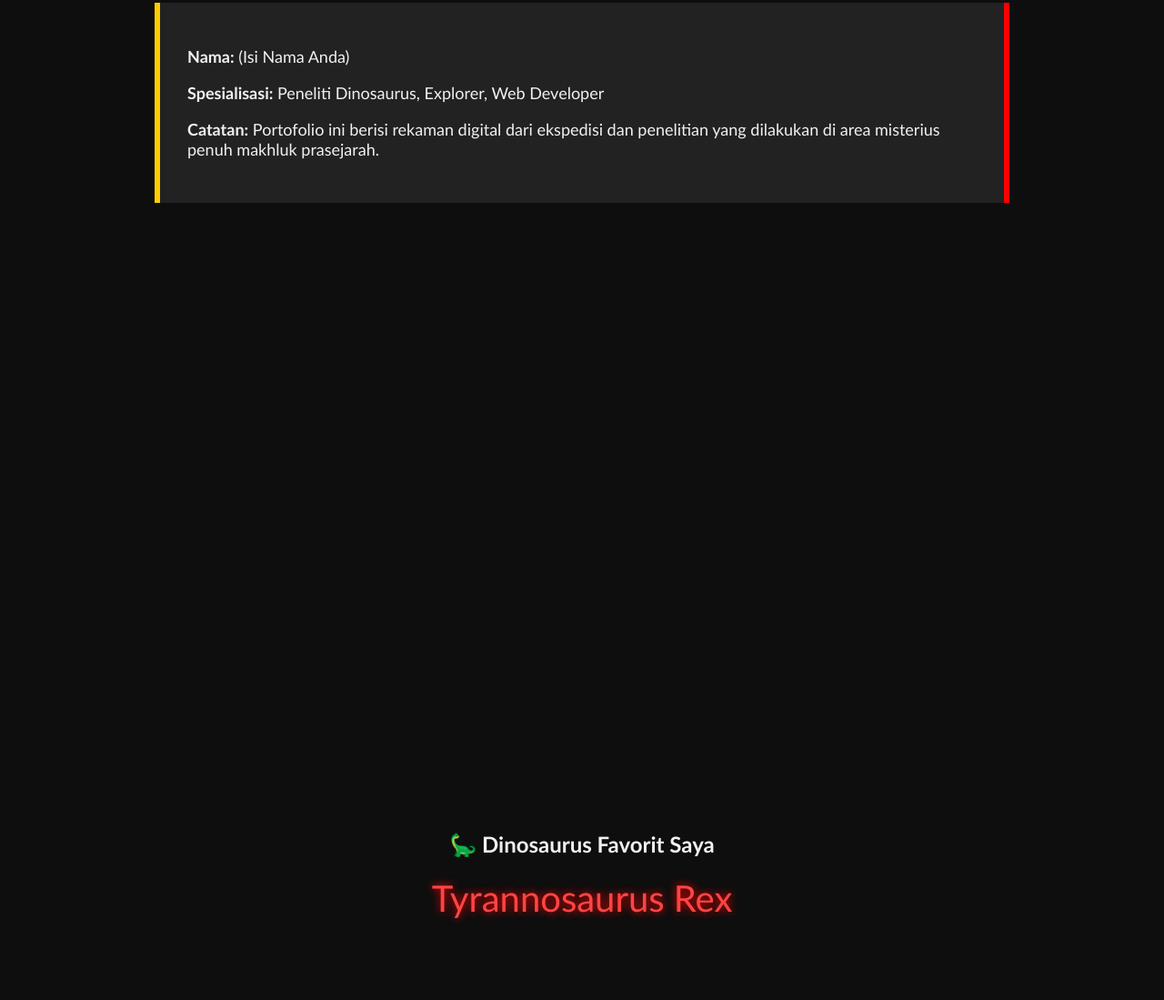
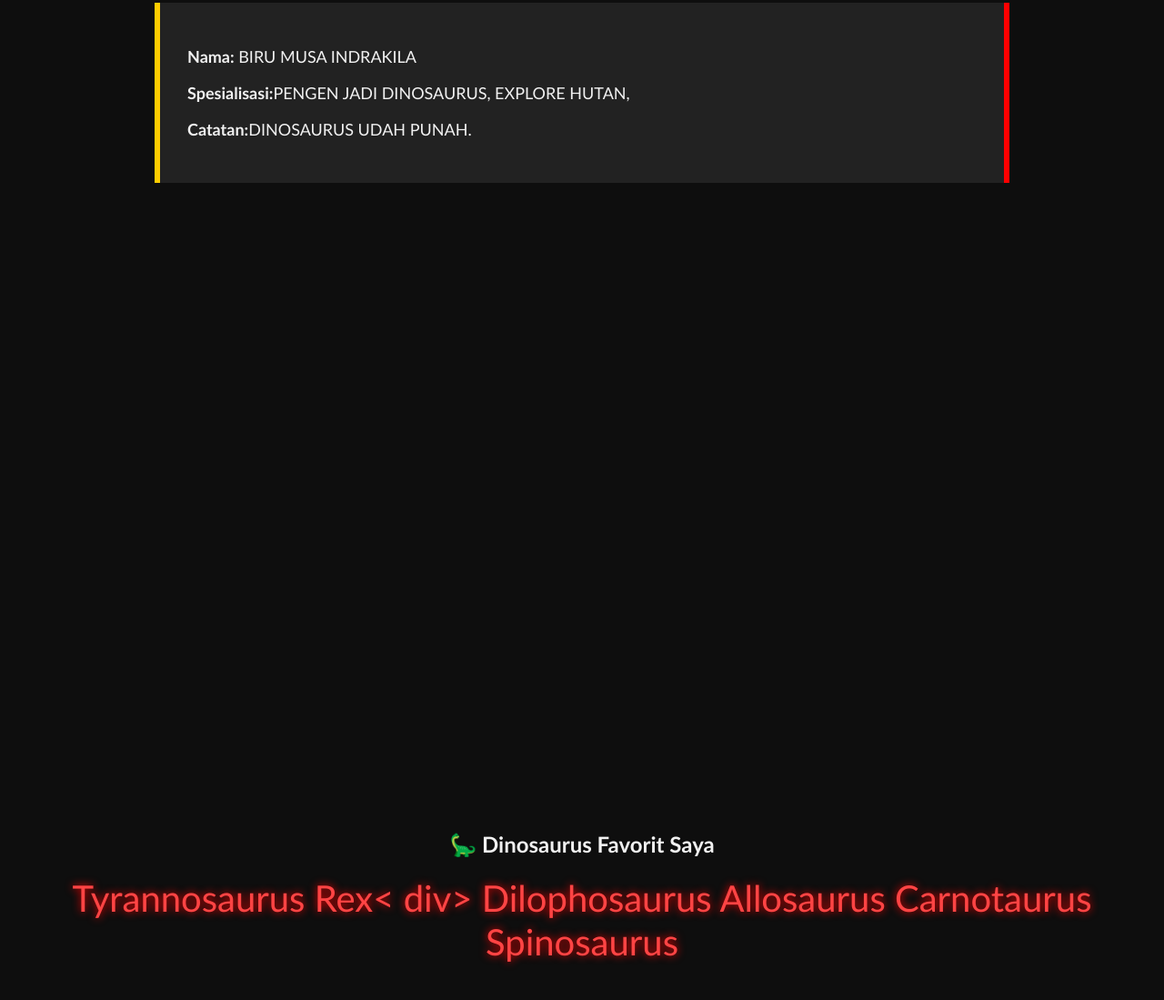
Before and after one commit to finzoreo-crypto/Finzoreo-crypto.github.io, a plain HTML site: page index.html in a window 1280 px wide. Shown: the part 1173-2272 px from the top of the page at 91% size. Drawn offline with Linux system fonts and the light colour scheme.

Commit message:
Update index.html

```diff
--- a/index.html
+++ b/index.html
@@ -3,7 +3,7 @@
 <head>
 <meta charset="UTF-8">
 <meta name="viewport" content="width=device-width, initial-scale=1.0">
-<title>Portofolio Jurassic</title>
+<title> JB jurasik biru</title>
 
 <style>
     body {
@@ -135,24 +135,28 @@
 <!-- HOME -->
 <section id="home">
     <img src="Jurassic_Park_logo.png" alt="Jurassic Park Logo">
-    <h1>Selamat Datang di Portofolio Jurassic</h1>
+    <h1 selmat datang di Jurassic world</h1>
 </section>
 
 <!-- ABOUT ME -->
 <section id="about">
     <h1>📁 File Penelitian</h1>
     <div class="file-box">
-        <p><b>Nama:</b> (Isi Nama Anda)</p>
-        <p><b>Spesialisasi:</b> Peneliti Dinosaurus, Explorer, Web Developer</p>
-        <p><b>Catatan:</b> Portofolio ini berisi rekaman digital dari ekspedisi dan penelitian yang dilakukan
-        di area misterius penuh makhluk prasejarah.</p>
+        <p><b>Nama:</b> BIRU MUSA INDRAKILA</p>
+        <p><b>Spesialisasi:</b>PENGEN JADI DINOSAURUS, EXPLORE HUTAN,</p>
+        <p><b>Catatan:</b>DINOSAURUS UDAH PUNAH.</p>
     </div>
 </section>
 
 <!-- HOBBY -->
 <section id="hobby">
     <h1>🦕 Dinosaurus Favorit Saya</h1>
-    <div class="dino-name">Tyrannosaurus Rex</div>
+    <div class="dino-name">Tyrannosaurus Rex< div>
+                           Dilophosaurus
+                           Allosaurus
+                           Carnotaurus
+                           Spinosaurus
+
 </section>
 
 <!-- SKILL -->
```
